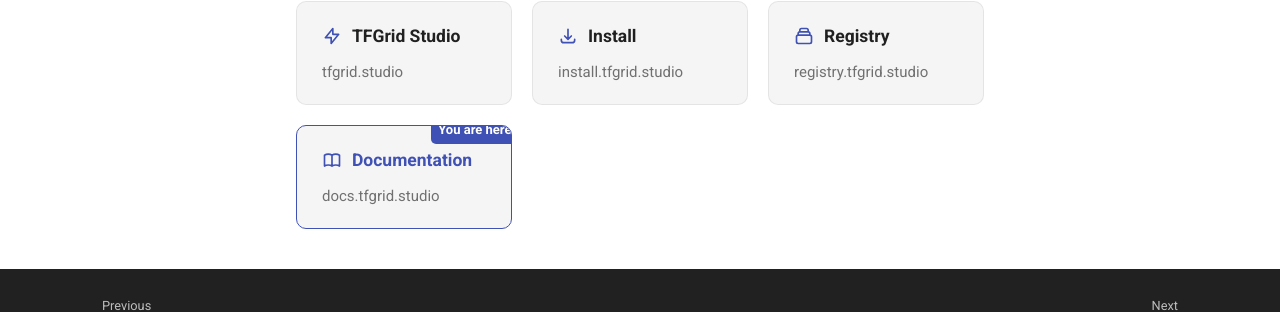
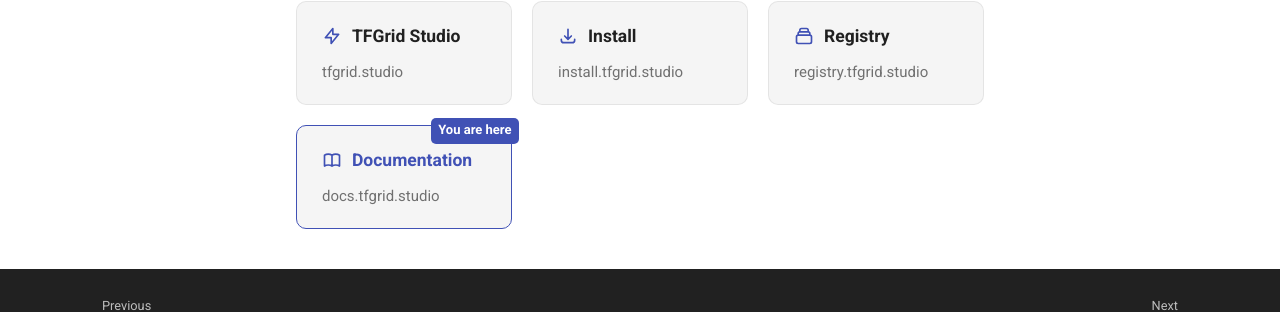
Before and after one commit to tfgrid-studio/tfgrid-docs, an MkDocs documentation site: the page built from docs/getting-started/concepts.md, in a window 1280 px wide and 1041 px high. Shown: the part 615-927 px from the top of the window. Built offline with MkDocs 1.6.1 and Material for MkDocs 9.7.7, drawn with Linux system fonts in a browser that asks for light colours; comment, search, counter and statistics services are not loaded; the version menu is left out.

Commit message:
style: Fix z-index issue and remove overflow hidden from ecosystem navigation card

```diff
--- a/overrides/partials/ecosystem.html
+++ b/overrides/partials/ecosystem.html
@@ -29,8 +29,8 @@
       <p style="font-size: 0.75rem; color: var(--md-default-fg-color--light); margin: 0; white-space: nowrap; overflow: hidden; text-overflow: ellipsis;">registry.tfgrid.studio</p>
     </a>
 
-    <div style="padding: 1rem 1.25rem; background: var(--md-code-bg-color); border: 1px solid var(--md-primary-fg-color); border-radius: 0.5rem; position: relative; min-height: 4.5rem; display: flex; flex-direction: column; justify-content: center; overflow: hidden;">
-      <div style="position: absolute; top: -0.4rem; right: -0.4rem; background: var(--md-primary-fg-color); color: white; padding: 0.125rem 0.375rem; border-radius: 0.25rem; font-size: 0.65rem; font-weight: 600; white-space: nowrap;">You are here</div>
+    <div style="padding: 1rem 1.25rem; background: var(--md-code-bg-color); border: 1px solid var(--md-primary-fg-color); border-radius: 0.5rem; position: relative; min-height: 4.5rem; display: flex; flex-direction: column; justify-content: center;">
+      <div style="position: absolute; top: -0.4rem; right: -0.4rem; background: var(--md-primary-fg-color); color: white; padding: 0.125rem 0.375rem; border-radius: 0.25rem; font-size: 0.65rem; font-weight: 600; white-space: nowrap; z-index: 1;">You are here</div>
       <div style="display: flex; align-items: center; gap: 0.5rem; margin-bottom: 0.5rem; overflow: hidden;">
         <svg style="width: 1rem; height: 1rem; color: var(--md-primary-fg-color); flex-shrink: 0;" fill="none" stroke="currentColor" viewBox="0 0 24 24"><path stroke-linecap="round" stroke-linejoin="round" stroke-width="2" d="M12 6.253v13m0-13C10.832 5.477 9.246 5 7.5 5S4.168 5.477 3 6.253v13C4.168 18.477 5.754 18 7.5 18s3.332.477 4.5 1.253m0-13C13.168 5.477 14.754 5 16.5 5c1.747 0 3.332.477 4.5 1.253v13C19.832 18.477 18.247 18 16.5 18c-1.746 0-3.332.477-4.5 1.253" /></svg>
         <span style="font-weight: 600; font-size: 0.875rem; color: var(--md-primary-fg-color); white-space: nowrap; overflow: hidden; text-overflow: ellipsis;">Documentation</span>
```
